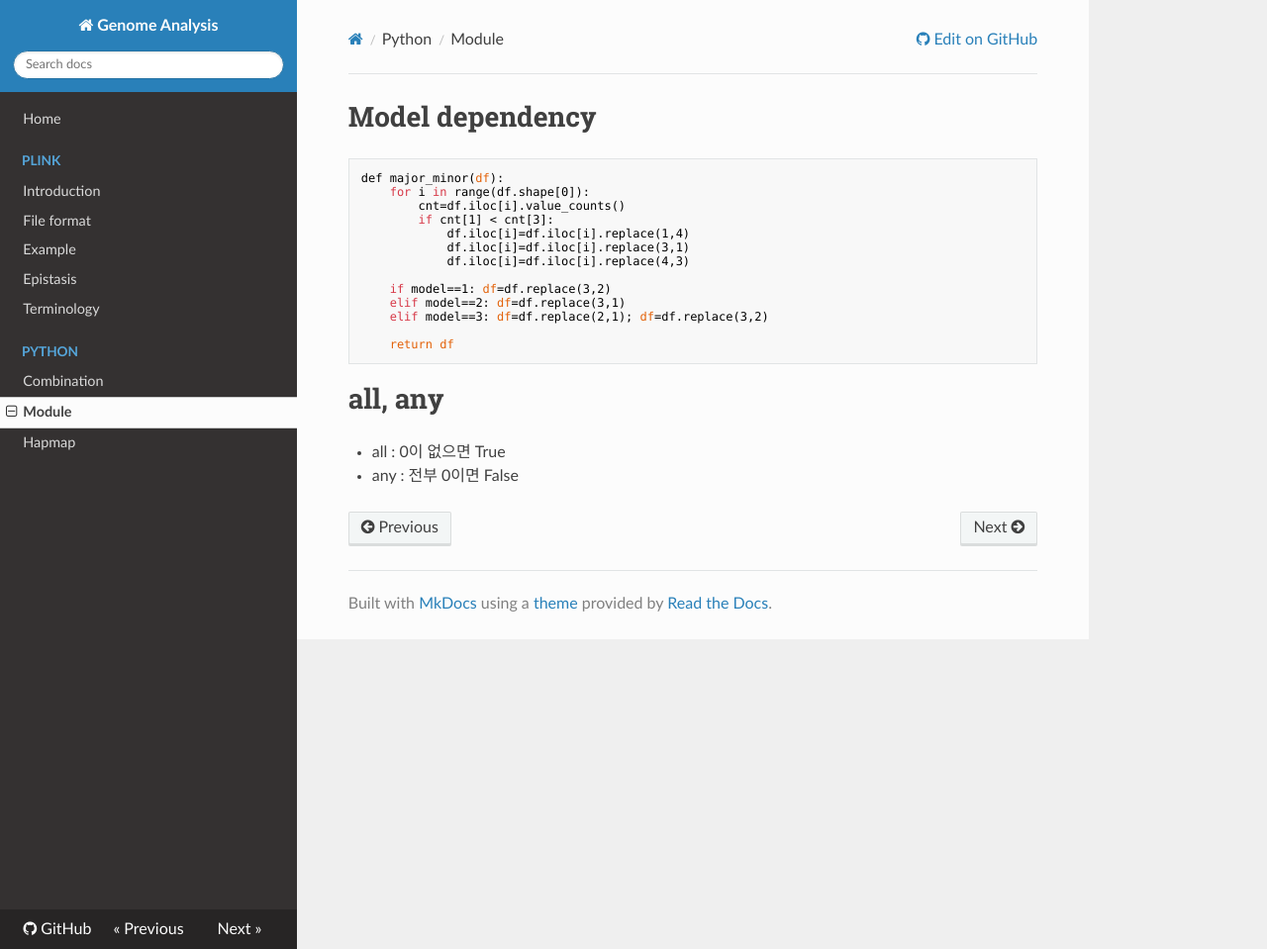
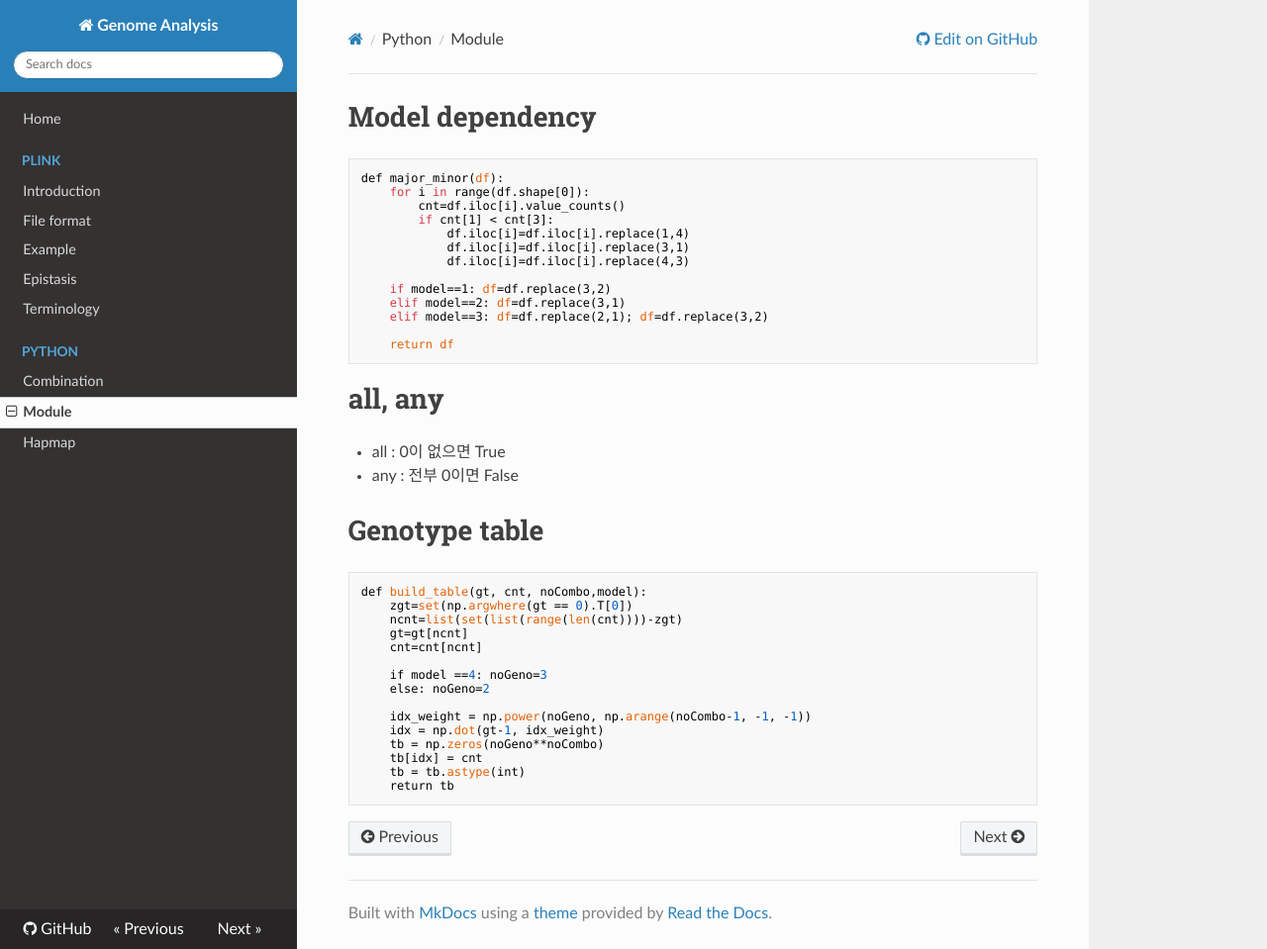
Before and after one commit to WonyoungCho/plink, an MkDocs documentation site: the page built from docs/module.md, in a window 1280 px wide and 959 px high. Shown: the whole window at 99% size. Built offline with MkDocs 1.6.1, drawn with Linux system fonts in a browser that asks for light colours; nearby versions of some CDN libraries; old or Windows-style settings are respelled for this version of MkDocs.

Commit message:
Update module.md

````diff
--- a/docs/module.md
+++ b/docs/module.md
@@ -19,3 +19,22 @@ def major_minor(df):
 
 - all : 0이 없으면 True
 - any : 전부 0이면 False
+
+# Genotype table
+```
+def build_table(gt, cnt, noCombo,model):
+    zgt=set(np.argwhere(gt == 0).T[0])
+    ncnt=list(set(list(range(len(cnt))))-zgt)
+    gt=gt[ncnt]
+    cnt=cnt[ncnt]
+
+    if model ==4: noGeno=3
+    else: noGeno=2
+
+    idx_weight = np.power(noGeno, np.arange(noCombo-1, -1, -1))
+    idx = np.dot(gt-1, idx_weight)
+    tb = np.zeros(noGeno**noCombo)
+    tb[idx] = cnt
+    tb = tb.astype(int)
+    return tb
+```
````
